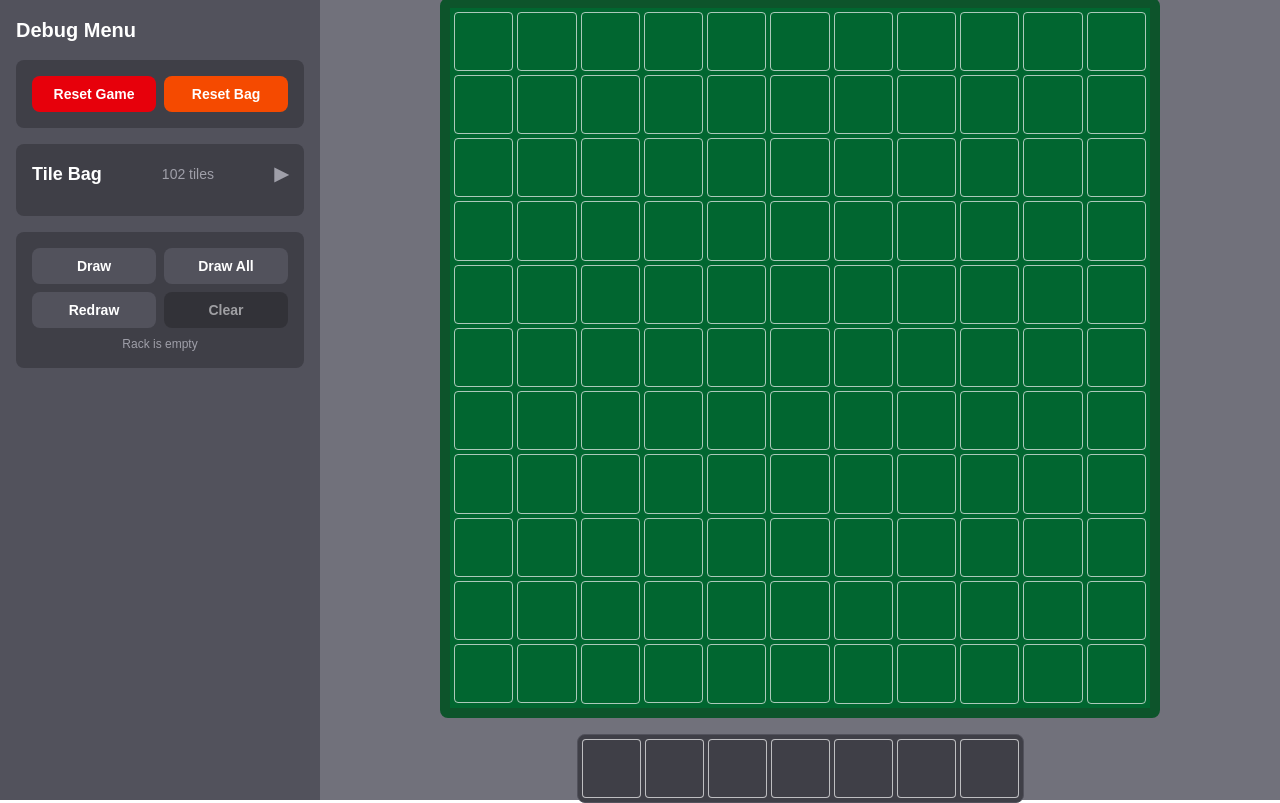
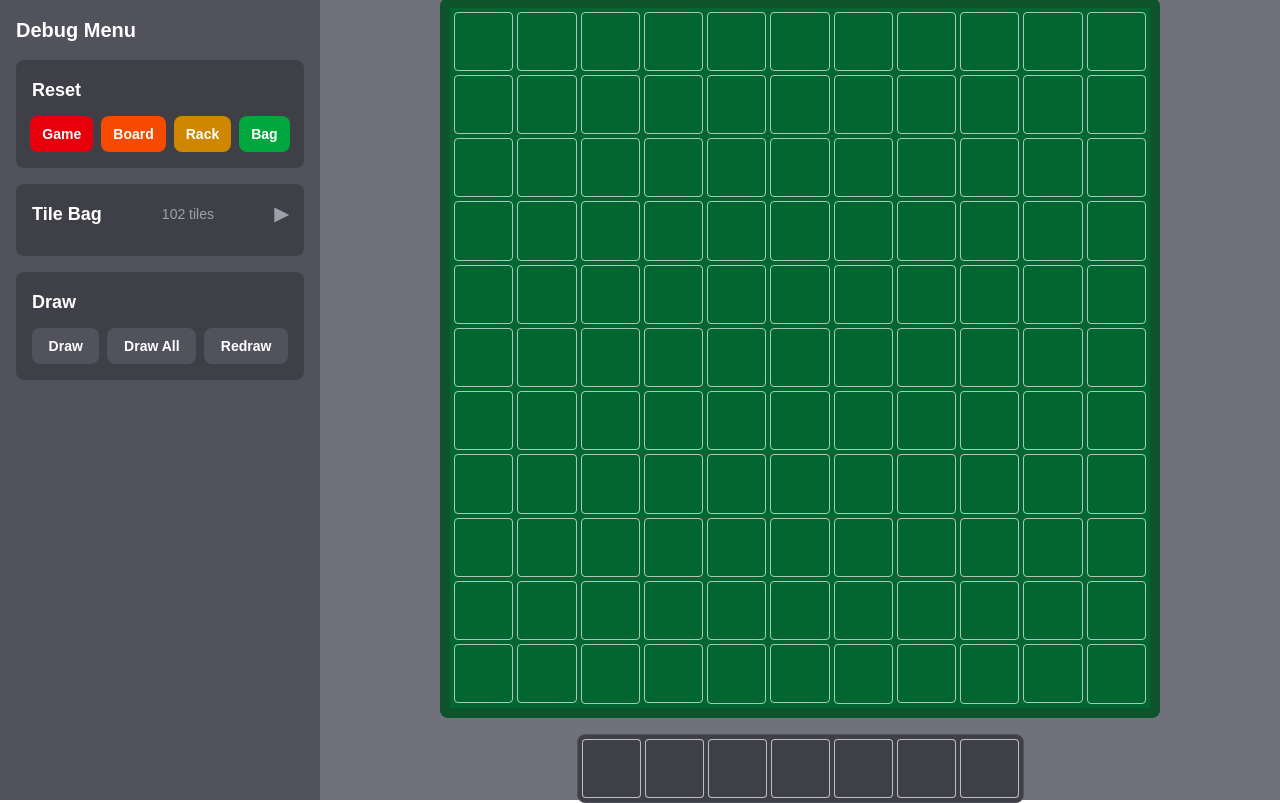
Before and after one commit to atyrode/pad, a Next.js app: page / in a window 1280 px wide. Built offline with nearby package versions, Linux system fonts and the light colour scheme.

Commit message:
style: update DebugMenu to include board management features, enhancing reset and draw functionalities for improved gameplay experience

```diff
--- a/app/page.tsx
+++ b/app/page.tsx
@@ -59,7 +59,7 @@ export default function Home() {
                     onDragOver={handleDragOver}
                     onDragEnd={handleDragEnd}
                 >
-                    <DebugMenu bag={bag} rack={rack} setRack={setRack} setBag={setBag} />
+                    <DebugMenu bag={bag} rack={rack} board={board} setRack={setRack} setBag={setBag} setBoard={setBoard} />
                     <div
                         ref={gameAreaRef}
                         id="game-area"
@@ -90,7 +90,7 @@ export default function Home() {
                 </DndContext>
             ) : (
                 <>
-                    <DebugMenu bag={bag} rack={rack} setRack={setRack} setBag={setBag} />
+                    <DebugMenu bag={bag} rack={rack} board={board} setRack={setRack} setBag={setBag} setBoard={setBoard} />
                     <div id="game-area" className="grow bg-zinc-500 flex flex-col items-center justify-center gap-4" />
                 </>
             )}
--- a/src/components/DebugMenu.tsx
+++ b/src/components/DebugMenu.tsx
@@ -1,17 +1,21 @@
 import React, { useState } from 'react';
 import { Bag } from '../types/bag';
 import { RackState } from '../types/rack';
+import { BoardState } from '../types/board';
 import { drawTileFromBag, createTileBag } from '../utils/bagUtils';
 import { findFirstEmptySlot, moveTileToRack } from '../utils/rackUtils';
+import { createInitialBoard } from '../utils/boardUtils';
 
 interface DebugMenuProps {
   bag: Bag;
   rack: RackState;
+  board: BoardState;
   setRack: React.Dispatch<React.SetStateAction<RackState>>;
   setBag: React.Dispatch<React.SetStateAction<Bag>>;
+  setBoard: React.Dispatch<React.SetStateAction<BoardState>>;
 }
 
-export default function DebugMenu({ bag, rack, setRack, setBag }: DebugMenuProps) {
+export default function DebugMenu({ bag, rack, board, setRack, setBag, setBoard }: DebugMenuProps) {
   const [isBagExpanded, setIsBagExpanded] = useState(false);
 
   const handleDraw = () => {
@@ -83,15 +87,23 @@ export default function DebugMenu({ bag, rack, setRack, setBag }: DebugMenuProps
   };
 
   const handleResetGame = () => {
-    // Clear the rack and refill the bag
+    // Clear the board, rack, and refill the bag
+    const emptyBoard = createInitialBoard();
     const emptyRack = Array(rack.length).fill(null);
     const newBag = createTileBag();
+    setBoard(emptyBoard);
     setRack(emptyRack);
     setBag(newBag);
   };
 
+  const handleResetBoard = () => {
+    // Clear the board only
+    const emptyBoard = createInitialBoard();
+    setBoard(emptyBoard);
+  };
+
   const handleResetBag = () => {
-    // Refill the bag, keeping the rack as is
+    // Refill the bag, keeping the rack and board as is
     const newBag = createTileBag();
     setBag(newBag);
   };
@@ -100,7 +112,6 @@ export default function DebugMenu({ bag, rack, setRack, setBag }: DebugMenuProps
   const isDrawDisabled = bag.length === 0 || findFirstEmptySlot(rack) === null;
   const isDrawAllDisabled = bag.length === 0 || findFirstEmptySlot(rack) === null;
   const isRedrawDisabled = bag.length === 0;
-  const isClearDisabled = rack.every(tile => tile === null); // Disabled if rack is already empty
 
   // Group tiles by value and score
   const tileGroups = bag.reduce((acc, tile) => {
@@ -127,18 +138,31 @@ export default function DebugMenu({ bag, rack, setRack, setBag }: DebugMenuProps
       <h2 className="text-white text-xl font-bold mb-4">Debug Menu</h2>
 
       <div className="bg-zinc-700 rounded-lg p-4 mb-4">
-        <div className="grid grid-cols-2 gap-2">
+        <h3 className="text-white text-lg font-semibold mb-3">Reset</h3>
+        <div className="flex flex-row gap-2 justify-center">
           <button
             onClick={handleResetGame}
-            className="py-2 px-3 rounded-lg text-white font-semibold text-sm bg-red-600 hover:opacity-80 hover:bg-red-500 transition-opacity"
+            className="py-2 px-3 rounded-lg text-white font-semibold text-sm bg-red-600 hover:opacity-80 hover:bg-red-500 transition-opacity grow"
           >
-            Reset Game
+            Game
+          </button>
+          <button
+            onClick={handleResetBoard}
+            className="py-2 px-3 rounded-lg text-white font-semibold text-sm bg-orange-600 hover:opacity-80 hover:bg-orange-500 transition-opacity grow"
+          >
+            Board
+          </button>
+          <button
+            onClick={handleClear}
+            className="py-2 px-3 rounded-lg text-white font-semibold text-sm bg-yellow-600 hover:opacity-80 hover:bg-yellow-500 transition-opacity grow"
+          >
+            Rack
           </button>
           <button
             onClick={handleResetBag}
-            className="py-2 px-3 rounded-lg text-white font-semibold text-sm bg-orange-600 hover:opacity-80 hover:bg-orange-500 transition-opacity"
+            className="py-2 px-3 rounded-lg text-white font-semibold text-sm bg-green-600 hover:opacity-80 hover:bg-green-500 transition-opacity grow"
           >
-            Reset Bag
+            Bag
           </button>
         </div>
       </div>
@@ -186,11 +210,12 @@ export default function DebugMenu({ bag, rack, setRack, setBag }: DebugMenuProps
       </div>
 
       <div className="bg-zinc-700 rounded-lg p-4 mt-4">
-        <div className="grid grid-cols-2 gap-2">
+        <h3 className="text-white text-lg font-semibold mb-3">Draw</h3>
+        <div className="flex flex-row gap-2 justify-center">
           <button
             onClick={handleDraw}
             disabled={isDrawDisabled}
-            className={`py-2 px-3 rounded-lg text-white font-semibold text-sm transition-opacity ${
+            className={`py-2 px-3 rounded-lg text-white font-semibold text-sm transition-opacity grow ${
               isDrawDisabled
                 ? 'bg-zinc-800 opacity-50 cursor-not-allowed'
                 : 'bg-zinc-600 hover:opacity-80 hover:bg-zinc-500'
@@ -201,7 +226,7 @@ export default function DebugMenu({ bag, rack, setRack, setBag }: DebugMenuProps
           <button
             onClick={handleDrawAll}
             disabled={isDrawAllDisabled}
-            className={`py-2 px-3 rounded-lg text-white font-semibold text-sm transition-opacity ${
+            className={`py-2 px-3 rounded-lg text-white font-semibold text-sm transition-opacity grow ${
               isDrawAllDisabled
                 ? 'bg-zinc-800 opacity-50 cursor-not-allowed'
                 : 'bg-zinc-600 hover:opacity-80 hover:bg-zinc-500'
@@ -212,7 +237,7 @@ export default function DebugMenu({ bag, rack, setRack, setBag }: DebugMenuProps
           <button
             onClick={handleRedraw}
             disabled={isRedrawDisabled}
-            className={`py-2 px-3 rounded-lg text-white font-semibold text-sm transition-opacity ${
+            className={`py-2 px-3 rounded-lg text-white font-semibold text-sm transition-opacity grow ${
               isRedrawDisabled
                 ? 'bg-zinc-800 opacity-50 cursor-not-allowed'
                 : 'bg-zinc-600 hover:opacity-80 hover:bg-zinc-500'
@@ -220,21 +245,10 @@ export default function DebugMenu({ bag, rack, setRack, setBag }: DebugMenuProps
           >
             Redraw
           </button>
-          <button
-            onClick={handleClear}
-            disabled={isClearDisabled}
-            className={`py-2 px-3 rounded-lg text-white font-semibold text-sm transition-opacity ${
-              isClearDisabled
-                ? 'bg-zinc-800 opacity-50 cursor-not-allowed'
-                : 'bg-zinc-600 hover:opacity-80 hover:bg-zinc-500'
-            }`}
-          >
-            Clear
-          </button>
         </div>
-        {(isDrawDisabled || isDrawAllDisabled || isRedrawDisabled || isClearDisabled) && (
+        {(isDrawDisabled || isDrawAllDisabled || isRedrawDisabled) && (
           <p className="text-zinc-400 text-xs mt-2 text-center">
-            {bag.length === 0 ? 'Bag is empty' : isClearDisabled ? 'Rack is empty' : 'Rack is full'}
+            {bag.length === 0 ? 'Bag is empty' : 'Rack is full'}
           </p>
         )}
       </div>
```
